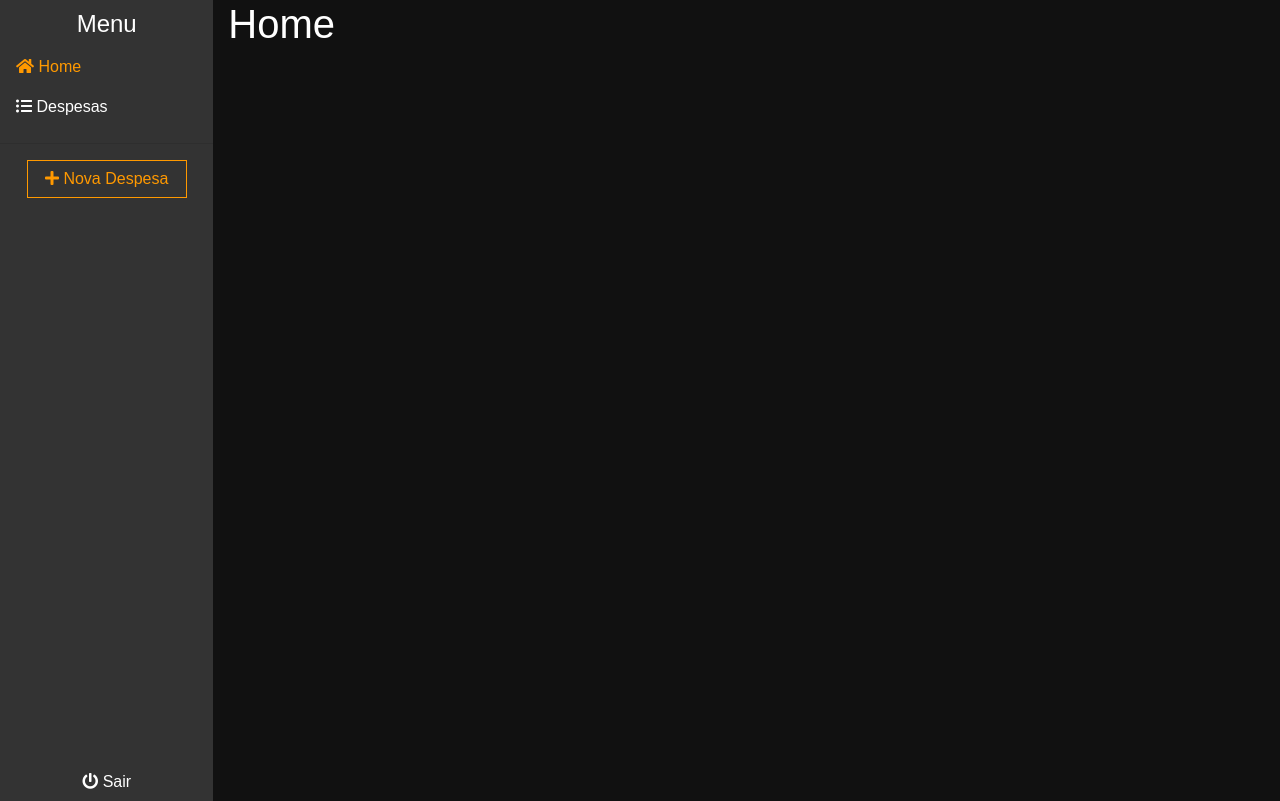
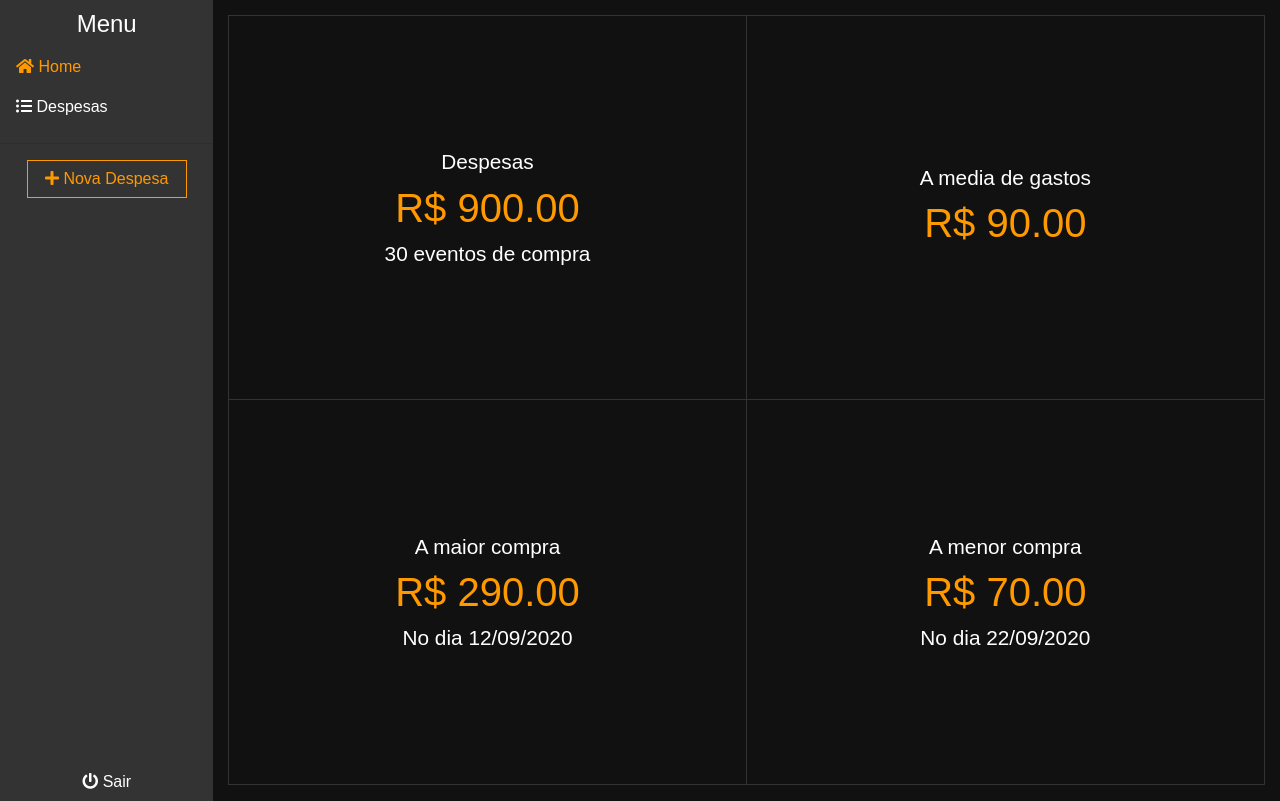
Before and after one commit to caduol/financial-ctrl, a Vue app: page /home in a window 1280 px wide. Built offline with nearby package versions, Linux system fonts and the light colour scheme; no server answers; the database is empty; sample sign-in values are in the browser's storage.

Commit message:
Home - hardcoded - inicio do estilo

```diff
--- a/src/components/layout/LayoutNotification.vue
+++ b/src/components/layout/LayoutNotification.vue
@@ -12,6 +12,8 @@
 </template>
 
 <script>
+/* eslint-disable */
+// TODO CRIAR EFEITOS DE TRANSICAO DE ENTRADA NA NOTIFICACAO COM CSS NO JS
 export default {
   data() {
     return {
--- a/src/pages/home/Home.vue
+++ b/src/pages/home/Home.vue
@@ -1,11 +1,79 @@
 <template>
-  <h1>Home</h1>
+  <div class="c-home">
+    <div class="row">
+      <div class="col-6 c-home-box">
+        <small>Despesas</small>
+        <div class="money">R$ 900.00</div>
+        <small>30 eventos de compra</small>
+      </div>
+      <div class="col-6 c-home-box">
+        <small>A media de gastos</small>
+        <div class="money">R$ 90.00</div>
+      </div>
+      <div class="col-6 c-home-box">
+        <small>A maior compra</small>
+        <div class="money">R$ 290.00</div>
+        <small>No dia 12/09/2020</small>
+      </div>
+      <div class="col-6 c-home-box">
+        <small>A menor compra</small>
+        <div class="money">R$ 70.00</div>
+        <small>No dia 22/09/2020</small>
+      </div>
+    </div>
+  </div>
 </template>
 
 <script>
-/* eslint-disable */
-export default {};
+// eslint-disable-next-line
+export default {
+  name: "Home",
+  data() {
+    return {
+      expenses: [],
+    };
+  },
+  methods: {
+    getData() {
+      // buscando os dados do usuario logado
+      const ref = this.$firebase.database().ref(`/${window.uid}`);
+      // o ref.on ira escutar as mudancas em realtime
+      // o metodo data.val() pega os valores da consulta a atribui em values
+      ref.on("value", (data) => {
+        const values = data.val();
+        this.expenses = Object.keys(values).map((i) => values[i]);
+      });
+    },
+  },
+  created() {
+    this.getData();
+  },
+};
 </script>
-
-<style>
+<style lang="scss" scoped>
+.c-home {
+  padding: 15px;
+  &-box {
+    width: 100%;
+    height: calc(50vh - 15px);
+    display: flex;
+    align-items: center;
+    justify-content: center;
+    font-size: 30pt;
+    border: 1px solid var(--dark-medium);
+    flex-direction: column;
+    small {
+      font-size: 1.3rem;
+    }
+    &:nth-child(even) {
+      border-left: none;
+    }
+    &:nth-child(n + 3) {
+      border-top: none;
+    }
+    .money {
+      color: var(--featured);
+    }
+  }
+}
 </style>
```
Also changed, not shown: .eslintrc.js.
